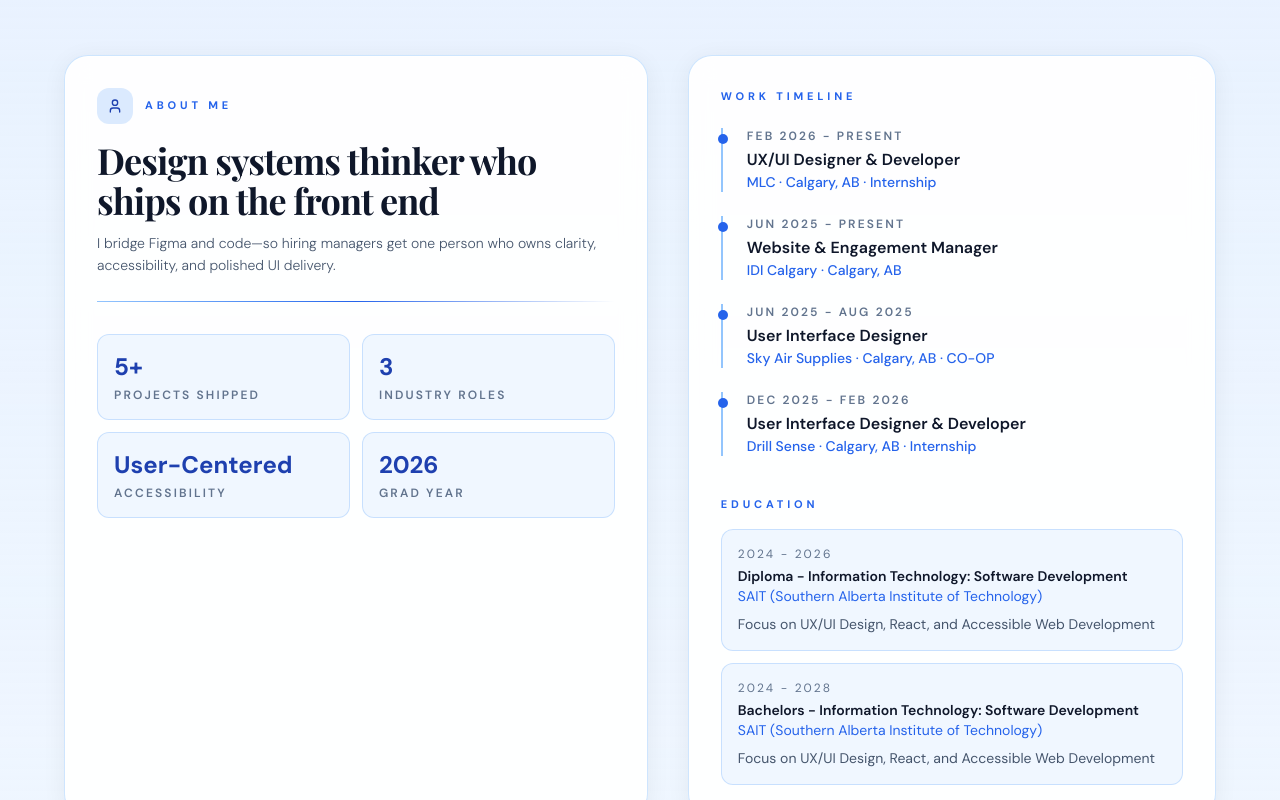
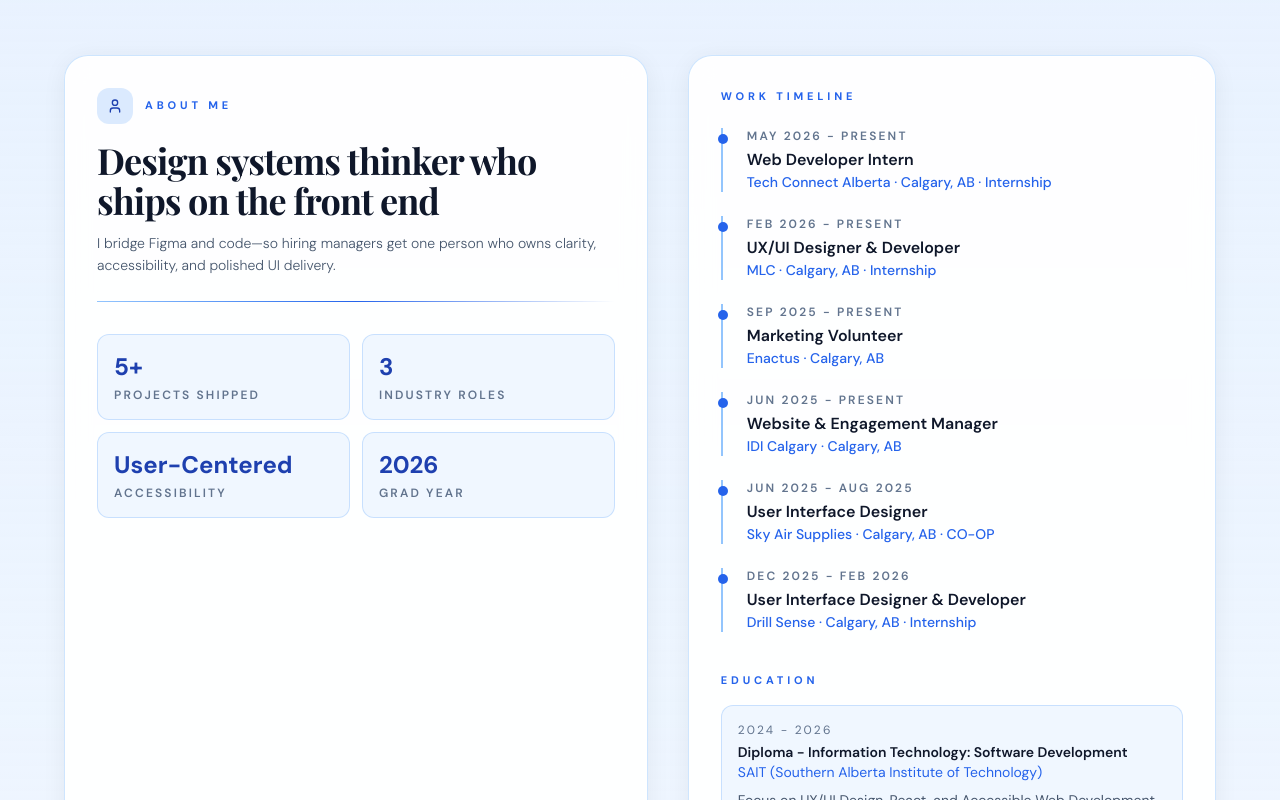
Before and after one commit to zeynep-ozdemir1905/zeynepportfoy, a Next.js app: page / in a window 1280 px wide. Shown: the part 900-1700 px from the top of the page. Built offline with nearby package versions, Linux system fonts and the light colour scheme.

Commit message:
Added new experience entries for a Web Developer Intern and a Marketing Volunteer to the portfolio.

```diff
--- a/app/data/portfolio.ts
+++ b/app/data/portfolio.ts
@@ -100,6 +100,18 @@ export const aboutStats = [
 /** Professional roles shown in Experience (community-only roles stay in VOLUNTEER). */
 export const EXPERIENCE = [
   {
+    date: "May 2026 - Present",
+    role: "Web Developer Intern",
+    company: "Tech Connect Alberta",
+    location: "Calgary, AB · Internship",
+    bullets: [
+      "Built and maintained responsive web pages with HTML, CSS, JavaScript, and React.",
+      "Collaborated with the team to improve site performance, usability, and accessibility.",
+      "Designerd websites for clients using Figma and developed them.",
+      "Implemented UI updates from design specs and supported deployment workflows.",
+    ],
+  },
+  {
     date: "Feb 2026 - Present",
     role: "UX/UI Designer & Developer",
     company: "MLC",
@@ -110,6 +122,17 @@ export const EXPERIENCE = [
       "Implementing front end for enterprise applications.",
       "Used Tailwind CSS to style the website and implemented it using React and Next.js.",
       "Used TypeScript to type the website and implemented it using React and Next.js.",
+    ],
+  },
+  {
+    date: "Sep 2025 - Present",
+    role: "Marketing Volunteer",
+    company: "Enactus",
+    location: "Calgary, AB",
+    bullets: [
+      "Planned and executed social media campaigns to promote Enactus projects and events.",
+      "Created marketing visuals and content in Canva and Figma for outreach and recruitment.",
+      "Supported team storytelling and brand consistency across digital channels.",
     ],
   },
   {
```
